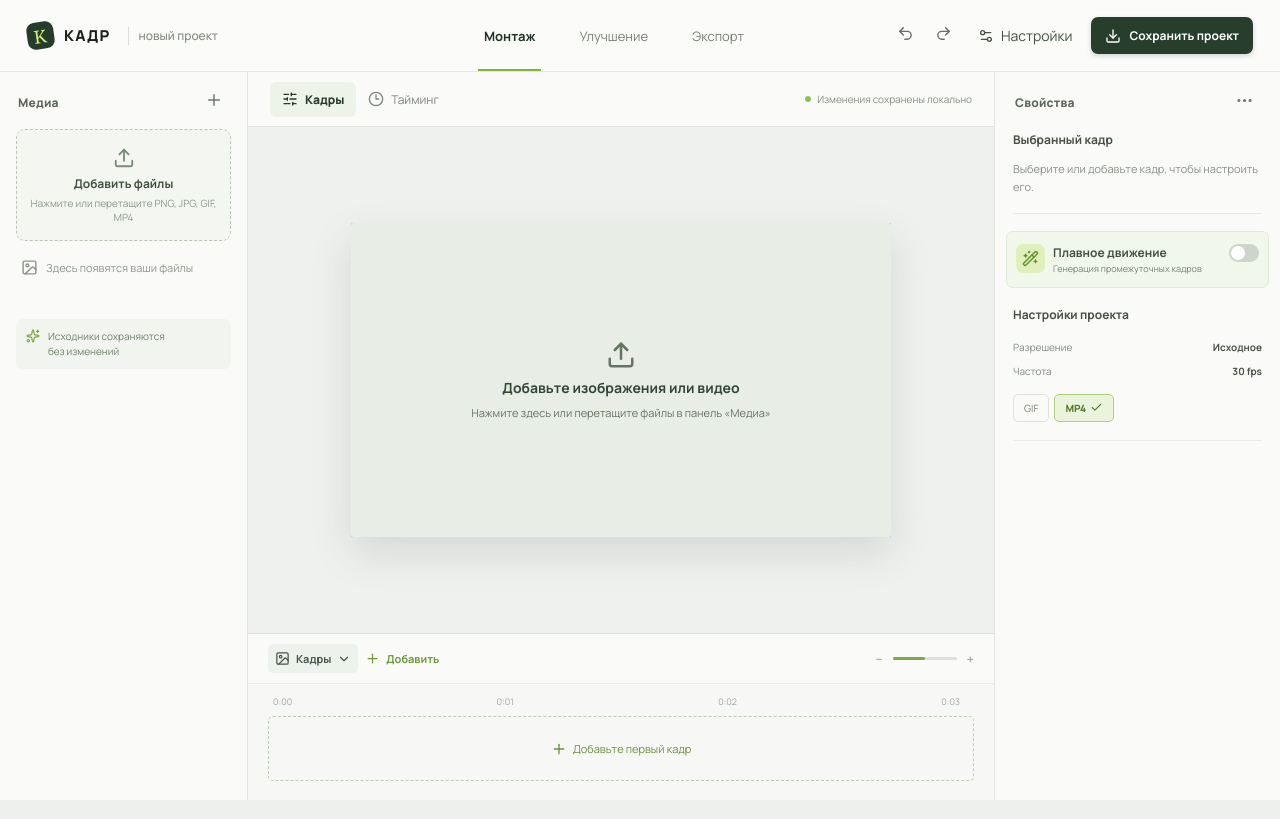
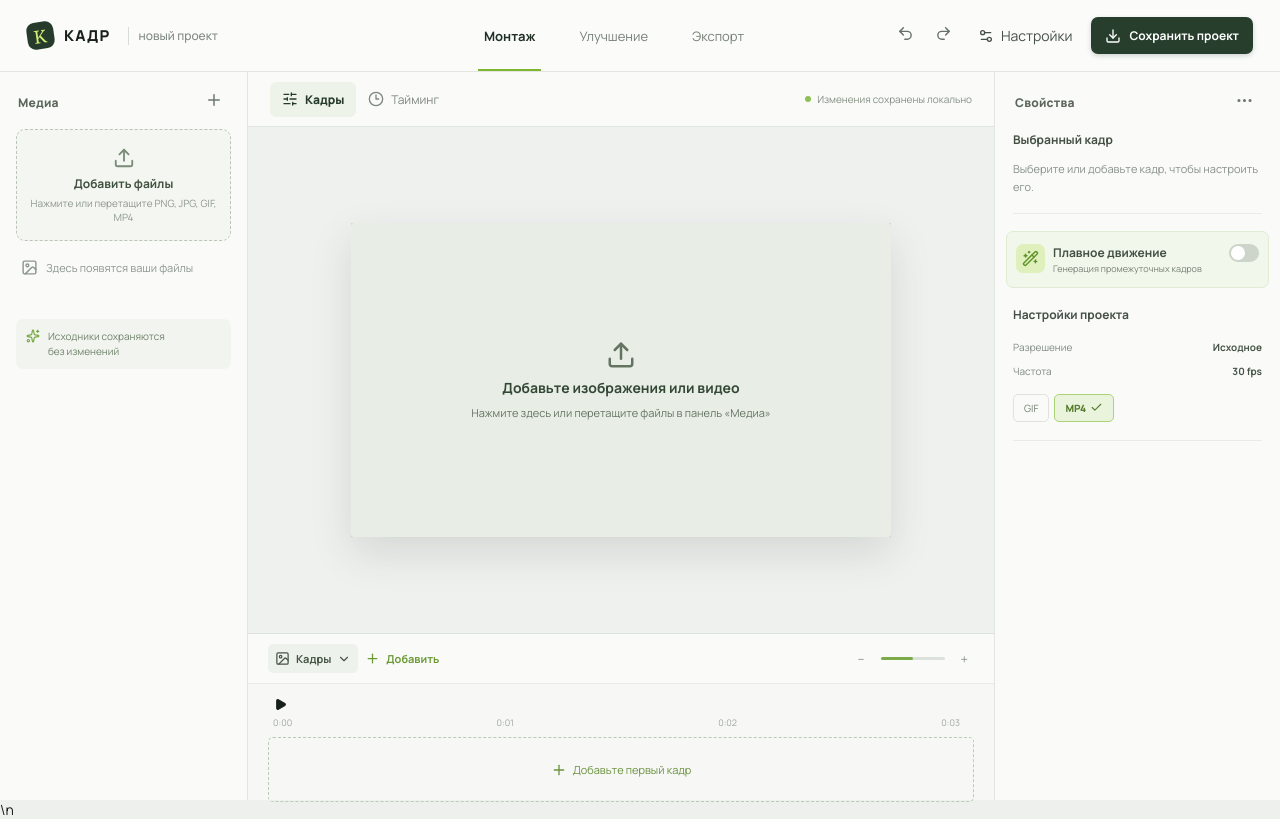
Before and after one commit to seutix/test-gif, a React (Vite) app: page / in a window 1280 px wide. Built offline with nearby package versions, Linux system fonts and the light colour scheme; a web font is replaced by a local one.

Commit message:
Fix timeline playback and wire editor controls

```diff
--- a/src/main.jsx
+++ b/src/main.jsx
@@ -1,4 +1,4 @@
-import React, { useRef, useState } from 'react';
+import React, { useEffect, useRef, useState } from 'react';
 import { createRoot } from 'react-dom/client';
 import { Upload, Settings2, Play, Sparkles, ChevronDown, Undo2, Redo2, Plus, Image, Video, SlidersHorizontal, Download, ArrowLeft, ArrowRight, MoreHorizontal, X, Check, Clock3, WandSparkles } from 'lucide-react';
 import './style.css';
@@ -11,12 +11,58 @@ function App() {
   const [selected, setSelected] = useState(3);
   const [playing, setPlaying] = useState(false);
   const [quality, setQuality] = useState(false);
+  const [zoom, setZoom] = useState(50);
+  const [activeTool, setActiveTool] = useState('frames');
+  const [settingsOpen, setSettingsOpen] = useState(false);
+  const [history, setHistory] = useState([]);
+  const [future, setFuture] = useState([]);
+  const historyLock = useRef(false);
   const [format, setFormat] = useState('MP4');
   const [media, setMedia] = useState([]);
   const [notice, setNotice] = useState('');
   const [draggedId, setDraggedId] = useState(null);
   const selectedFrame = frames.find((frame) => frame.id === selected) || frames[0];
   const notify = (message) => { setNotice(message); window.setTimeout(() => setNotice(''), 2600); };
+  const changeFrames = (updater) => {
+    setFrames((previous) => {
+      const next = typeof updater === 'function' ? updater(previous) : updater;
+      if (!historyLock.current && JSON.stringify(previous) !== JSON.stringify(next)) {
+        setHistory((items) => [...items.slice(-29), previous]);
+        setFuture([]);
+      }
+      return next;
+    });
+  };
+  const undo = () => {
+    setHistory((items) => {
+      if (!items.length) return items;
+      const previous = items[items.length - 1];
+      setFuture((f) => [frames, ...f].slice(0, 30));
+      historyLock.current = true; setFrames(previous); historyLock.current = false;
+      if (previous[0]) setSelected(previous[0].id);
+      notify('Изменение отменено');
+      return items.slice(0, -1);
+    });
+  };
+  const redo = () => {
+    setFuture((items) => {
+      if (!items.length) return items;
+      const next = items[0];
+      setHistory((h) => [...h.slice(-29), frames]);
+      historyLock.current = true; setFrames(next); historyLock.current = false;
+      if (next[0]) setSelected(next[0].id);
+      notify('Изменение возвращено');
+      return items.slice(1);
+    });
+  };
+  useEffect(() => {
+    if (!playing || frames.length < 2) return;
+    const timer = window.setTimeout(() => {
+      const index = frames.findIndex((frame) => frame.id === selected);
+      setSelected(frames[(index + 1) % frames.length].id);
+    }, Math.max(100, (selectedFrame?.duration || 0.5) * 1000));
+    return () => window.clearTimeout(timer);
+  }, [playing, selected, frames, selectedFrame]);
 
   const addFiles = (event) => {
     const files = Array.from(event.target?.files || event.dataTransfer?.files || []);
@@ -25,7 +71,7 @@ function App() {
       id: `${file.name}-${file.lastModified}`, name: file.name, type: file.type, url: URL.createObjectURL(file),
     }));
     setMedia((previous) => [...previous, ...additions]);
-    setFrames((previous) => [...previous, ...additions.map((file, index) => ({
+    changeFrames((previous) => [...previous, ...additions.map((file, index) => ({
       id: Date.now() + index, label: String(previous.length + index + 1).padStart(2, '0'), duration: 0.5, url: file.url, video: file.type.startsWith('video/'),
     }))]);
     notify(`Добавлено файлов: ${files.length}`);
@@ -34,7 +80,7 @@ function App() {
 
   const addFrame = () => {
     const id = Date.now();
-    setFrames((previous) => [...previous, { id, label: String(previous.length + 1).padStart(2, '0'), duration: 0.5, tone: 'two' }]);
+    changeFrames((previous) => [...previous, { id, label: String(previous.length + 1).padStart(2, '0'), duration: 0.5, tone: 'two' }]);
     setSelected(id);
     notify('Пустой кадр добавлен в конец таймлайна');
   };
@@ -43,7 +89,7 @@ function App() {
     const currentIndex = frames.findIndex((frame) => frame.id === selected);
     const nextIndex = currentIndex + direction;
     if (nextIndex < 0 || nextIndex >= frames.length) return;
-    setFrames((previous) => {
+    changeFrames((previous) => {
       const next = [...previous];
       [next[currentIndex], next[nextIndex]] = [next[nextIndex], next[currentIndex]];
       return next;
@@ -65,7 +111,7 @@ function App() {
     notify('Кадры переставлены');
   };
 
-  const updateDuration = (value) => setFrames((previous) => previous.map((frame) => frame.id === selected ? { ...frame, duration: Number(value) } : frame));
+  const updateDuration = (value) => changeFrames((previous) => previous.map((frame) => frame.id === selected ? { ...frame, duration: Number(value) } : frame));
   const exportProject = () => {
     const project = { format, interpolation: quality ? '2x' : 'off', frames: frames.map(({ id, label, duration }) => ({ id, label, duration })) };
     const link = document.createElement('a');
@@ -78,30 +124,30 @@ function App() {
     <input ref={picker} className="file-picker" type="file" accept="image/*,video/mp4,image/gif" multiple onChange={addFiles} />
     <header className="topbar">
       <div className="brand"><span className="brand-mark">K</span><span>КАДР</span><i /><small>новый проект</small></div>
-      <nav><button className="nav-active">Монтаж</button><button>Улучшение</button><button>Экспорт</button></nav>
-      <div className="head-actions"><button className="icon-btn" title="Отменить"><Undo2 size={17} /></button><button className="icon-btn" title="Повторить"><Redo2 size={17} /></button><button className="settings"><Settings2 size={16} /> Настройки</button><button className="export" onClick={exportProject}><Download size={16} /> Сохранить проект</button></div>
+      <nav><button className="nav-active" onClick={() => { setActiveTool("frames"); notify("Режим монтажа"); }}>Монтаж</button><button onClick={() => { setActiveTool("timing"); notify("Выберите кадр и настройте длительность справа"); }}>Улучшение</button><button onClick={() => exportProject()}>Экспорт</button></nav>
+      <div className="head-actions"><button className="icon-btn" title="Отменить" onClick={undo} disabled={!history.length}><Undo2 size={17} /></button><button className="icon-btn" title="Повторить" onClick={redo} disabled={!future.length}><Redo2 size={17} /></button><button className="settings" onClick={() => setSettingsOpen(!settingsOpen)}><Settings2 size={16} /> Настройки</button><button className="export" onClick={exportProject}><Download size={16} /> Сохранить проект</button></div>
     </header>
     <section className="workspace">
       <aside className="left-panel">
         <div className="panel-title"><span>Медиа</span><button onClick={() => picker.current.click()}><Plus size={18} /></button></div>
         <button className="dropzone" onClick={() => picker.current.click()} onDragOver={(event) => event.preventDefault()} onDrop={addFiles}><Upload size={22} /><b>Добавить файлы</b><span>Нажмите или перетащите PNG, JPG, GIF, MP4</span></button>
-        {media.length === 0 ? <div className="empty-media"><Image size={17} /><span>Здесь появятся ваши файлы</span></div> : media.map((file) => <div className="media-list" key={file.id}><div className="media-thumb custom" style={file.type.startsWith('image/') ? { backgroundImage: `url(${file.url})` } : {}}>{file.type.startsWith('video') && <Video size={15} />}</div><div className="media-name"><b>{file.name}</b><small>{file.type.startsWith('video') ? 'Видео для улучшения' : 'Добавлено на таймлайн'}</small></div><button className="more"><MoreHorizontal size={18} /></button></div>)}
+        {media.length === 0 ? <div className="empty-media"><Image size={17} /><span>Здесь появятся ваши файлы</span></div> : media.map((file) => <div className="media-list" key={file.id}><div className="media-thumb custom" style={file.type.startsWith('image/') ? { backgroundImage: `url(${file.url})` } : {}}>{file.type.startsWith('video') && <Video size={15} />}</div><div className="media-name"><b>{file.name}</b><small>{file.type.startsWith('video') ? 'Видео для улучшения' : 'Добавлено на таймлайн'}</small></div><button className="more" onClick={() => notify(`Файл: ${file.name}`)}><MoreHorizontal size={18} /></button></div>)}
         <div className="source-note"><Sparkles size={14} /><span>Исходники сохраняются<br />без изменений</span></div>
       </aside>
       <section className="editor">
-        <div className="editor-toolbar"><div><button className="tool selected"><SlidersHorizontal size={16} /> Кадры</button><button className="tool"><Clock3 size={16} /> Тайминг</button></div><div className="status"><span />Изменения сохранены локально</div></div>
-        <div className="stage-wrap"><div className="stage">{selectedFrame ? <><div className="art uploaded-art" style={!selectedFrame.video ? { backgroundImage: `url(${selectedFrame.url})` } : {}}>{selectedFrame.video && <video src={selectedFrame.url} controls={playing} autoPlay={playing} />}</div><button className="stage-play" onClick={() => setPlaying(!playing)} aria-label="Воспроизвести">{playing ? <X size={20} /> : <Play size={20} fill="currentColor" />}</button><div className="stage-meta"><span>Кадр {frames.findIndex((frame) => frame.id === selected) + 1} из {frames.length}</span><span>{frames.reduce((sum, frame) => sum + frame.duration, 0).toFixed(1)} сек</span></div></> : <button className="empty-stage" onClick={() => picker.current.click()}><Upload size={30} /><b>Добавьте изображения или видео</b><span>Нажмите здесь или перетащите файлы в панель «Медиа»</span></button>}</div></div>
-        <div className="timeline-head"><div><button className="timeline-button"><Image size={15} /> Кадры <ChevronDown size={14} /></button><button className="add-frame" onClick={addFrame}><Plus size={15} /> Добавить</button></div><div className="zoom">− <div className="zoomline"><i /></div> +</div></div>
-        <div className="timeline"><div className="time-row"><span>0:00</span><span>0:01</span><span>0:02</span><span>0:03</span></div><div className="frame-row">{frames.length === 0 ? <button className="empty-timeline" onClick={() => picker.current.click()}><Plus size={16} /> Добавьте первый кадр</button> : frames.map((frame) => <button key={frame.id} draggable className={`frame ${frame.tone || ''} ${selected === frame.id ? 'active' : ''}`} onClick={() => setSelected(frame.id)} onDragStart={() => setDraggedId(frame.id)} onDragOver={(event) => event.preventDefault()} onDrop={() => moveByDrag(frame.id)}><div className="scene" style={!frame.video ? { backgroundImage: `url(${frame.url})` } : {}}>{frame.video && <Video size={17} />}</div><b>{frame.label}</b><small>{frame.duration.toFixed(1)} c</small></button>)}</div></div>
+        <div className="editor-toolbar"><div><button className={`tool ${activeTool === "frames" ? "selected" : ""}`} onClick={() => setActiveTool("frames")}><SlidersHorizontal size={16} /> Кадры</button><button className={`tool ${activeTool === "timing" ? "selected" : ""}`} onClick={() => setActiveTool("timing")}><Clock3 size={16} /> Тайминг</button></div><div className="status"><span />Изменения сохранены локально</div></div>
+        <div className="stage-wrap"><div className="stage">{selectedFrame ? <><div className="art uploaded-art" style={!selectedFrame.video ? { backgroundImage: `url(${selectedFrame.url})` } : {}}>{selectedFrame.video && <video src={selectedFrame.url} controls={playing} autoPlay={playing} />}</div><div className="stage-meta"><span>Кадр {frames.findIndex((frame) => frame.id === selected) + 1} из {frames.length}</span><span>{frames.reduce((sum, frame) => sum + frame.duration, 0).toFixed(1)} сек</span></div></> : <button className="empty-stage" onClick={() => picker.current.click()}><Upload size={30} /><b>Добавьте изображения или видео</b><span>Нажмите здесь или перетащите файлы в панель «Медиа»</span></button>}</div></div>
+        <div className="timeline-head"><div><button className="timeline-button" onClick={() => setActiveTool("frames")}><Image size={15} /> Кадры <ChevronDown size={14} /></button><button className="add-frame" onClick={addFrame}><Plus size={15} /> Добавить</button></div><div className="zoom"><button onClick={() => setZoom(Math.max(25, zoom - 10))}>−</button><div className="zoomline" title={`Масштаб ${zoom}%`}><i style={{width:`${zoom}%`}} /></div><button onClick={() => setZoom(Math.min(100, zoom + 10))}>+</button></div></div>
+        <div className="timeline"><button className={`timeline-play ${playing ? "playing" : ""}`} onClick={() => { if (!frames.length) { picker.current.click(); return; } setPlaying((v) => !v); }} aria-label={playing ? "Пауза" : "Воспроизвести"}>{playing ? <span>Ⅱ</span> : <Play size={13} fill="currentColor" />}</button><div className="time-row"><span>0:00</span><span>0:01</span><span>0:02</span><span>0:03</span></div><div className="frame-row">{frames.length === 0 ? <button className="empty-timeline" onClick={() => picker.current.click()}><Plus size={16} /> Добавьте первый кадр</button> : frames.map((frame) => <button key={frame.id} draggable className={`frame ${frame.tone || ''} ${selected === frame.id ? 'active' : ''}`} onClick={() => setSelected(frame.id)} onDragStart={() => setDraggedId(frame.id)} onDragOver={(event) => event.preventDefault()} onDrop={() => moveByDrag(frame.id)}><div className="scene" style={!frame.video ? { backgroundImage: `url(${frame.url})` } : {}}>{frame.video && <Video size={17} />}</div><b>{frame.label}</b><small>{frame.duration.toFixed(1)} c</small></button>)}</div></div>
       </section>
       <aside className="right-panel">
-        <div className="panel-title"><span>Свойства</span><button><MoreHorizontal size={19} /></button></div>
+        <div className="panel-title"><span>Свойства</span><button onClick={() => notify("Дополнительные свойства пока не требуются")}><MoreHorizontal size={19} /></button></div>
         <div className="property-section"><h3>Выбранный кадр</h3>{selectedFrame ? <><div className="mini-preview scenic" style={!selectedFrame.video ? { backgroundImage: `url(${selectedFrame.url})` } : {}}><span>{selectedFrame.label}</span></div><label>Длительность <b>{selectedFrame.duration.toFixed(1)} сек</b></label><input type="range" min="0.1" max="2" step="0.1" value={selectedFrame.duration} onChange={(event) => updateDuration(event.target.value)} /><div className="field-row"><button onClick={() => moveFrame(-1)} disabled={selected === frames[0]?.id}><ArrowLeft size={15} /> Назад</button><button onClick={() => moveFrame(1)} disabled={selected === frames.at(-1)?.id}>Вперёд <ArrowRight size={15} /></button></div></> : <p className="empty-properties">Выберите или добавьте кадр, чтобы настроить его.</p>}</div>
         <div className="property-section enhance"><div className="enhance-title"><div className="spark"><WandSparkles size={17} /></div><div><h3>Плавное движение</h3><p>Генерация промежуточных кадров</p></div><button className={`toggle ${quality ? 'on' : ''}`} onClick={() => setQuality(!quality)} aria-label="Включить плавное движение"><i /></button></div>{quality && <div className="quality-open"><label>Плавность <b>×2 кадра</b></label><input type="range" defaultValue="45" /><small>Будет добавлено {Math.max(0, frames.length - 1)} кадров с сохранением исходного разрешения.</small></div>}</div>
         <div className="property-section"><h3>Настройки проекта</h3><div className="info-row"><span>Разрешение</span><b>Исходное</b></div><div className="info-row"><span>Частота</span><b>30 fps</b></div><div className="format-row">{['GIF', 'MP4'].map((type) => <button key={type} className={format === type ? 'format-active' : ''} onClick={() => setFormat(type)}>{type}{format === type && <Check size={13} />}</button>)}</div></div>
       </aside>
     </section>
     {notice && <div className="toast"><Check size={16} />{notice}</div>}
-  </main>;
+  {settingsOpen && <div className="settings-popover"><b>Настройки проекта</b><span>Изменения сохраняются автоматически.</span><button onClick={() => { setSettingsOpen(false); notify("Настройки закрыты"); }}>Готово</button></div>}\n  </main>;
 }
 createRoot(document.getElementById('root')).render(<App />);
```
